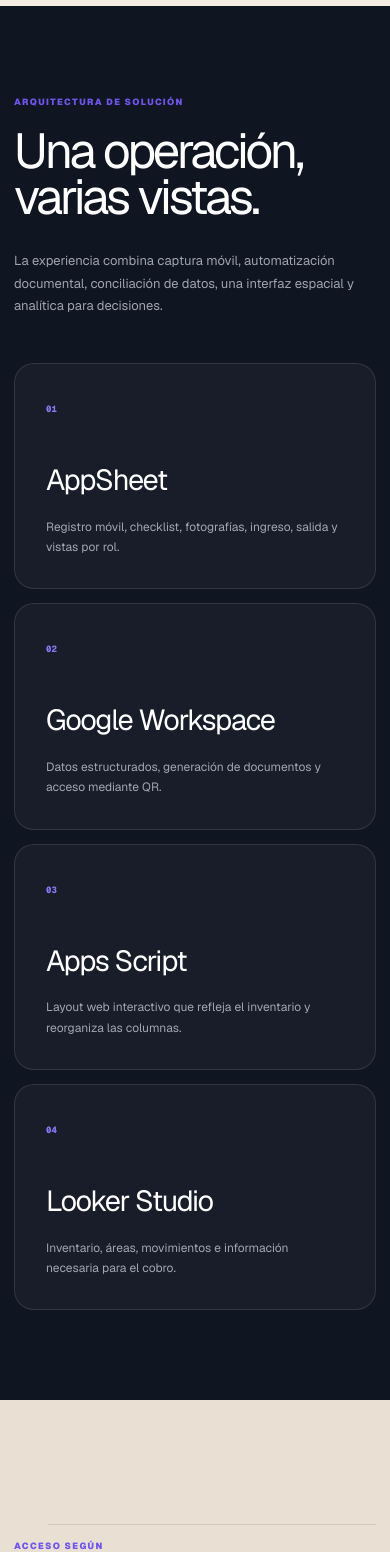
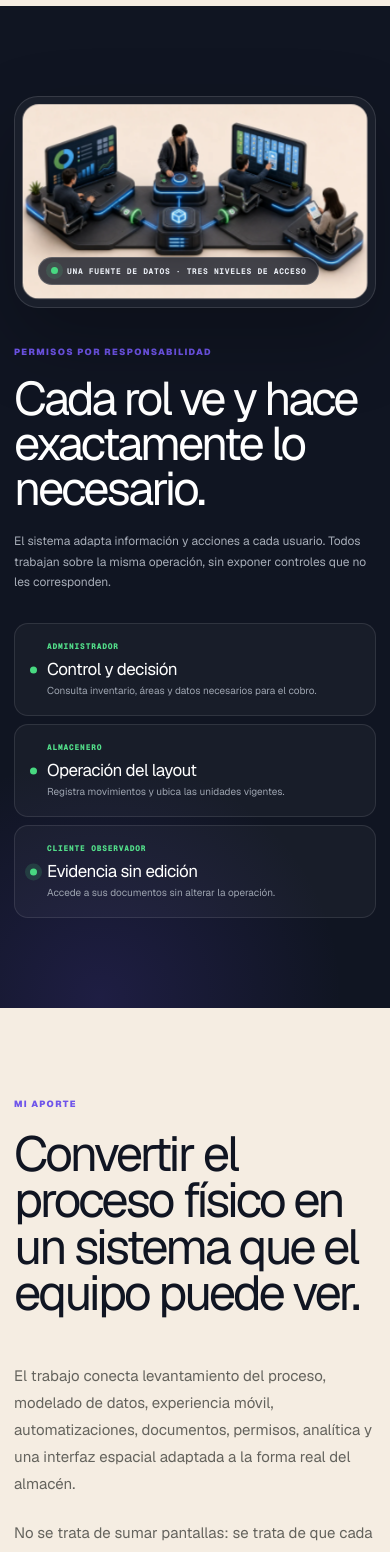
Before and after one commit to paolo-gonzalesmoya/paolo-gonzales-portafolio, a Next.js app: page /proyectos/inventario-almacenes in a window 390 px wide. Shown: the part 5380-6932 px from the top of the page. Built offline with nearby package versions, Linux system fonts and the light colour scheme.

Commit message:
Rediseñar control de roles del caso TIMCO

```diff
--- a/app/globals.css
+++ b/app/globals.css
@@ -951,27 +951,27 @@
 .timco-evidence li { position: relative; padding: 13px 0 13px 34px; border-top: 1px solid rgba(16,21,34,.1); color: #484944; font-size: 11px; }
 .timco-evidence li:before { content: ""; position: absolute; left: 4px; top: 17px; width: 9px; height: 9px; border-radius: 50%; background: #46c376; box-shadow: 0 0 0 5px rgba(70,195,118,.1); }
 
-.timco-architecture { padding: 140px 0; color: white; background: #101522; }
-.timco-architecture>.timco-shell { display: block; }
-.timco-architecture-intro { width: 100%; min-height: 235px; display: grid; grid-template-columns: minmax(0,1.05fr) minmax(320px,.55fr); gap: 100px; align-items: end; margin-bottom: 58px; }
-.timco-architecture-intro h2 { max-width: 760px; margin: 18px 0 0; font-size: clamp(52px,5.5vw,78px); line-height: .94; letter-spacing: -.063em; }
-.timco-architecture-intro>p { max-width: 460px; margin: 0 0 7px; color: #9ea4b0; font-size: 13px; line-height: 1.75; }
-.timco-stack { position: relative; width: 100%; display: grid; grid-template-columns: repeat(2, minmax(0,1fr)); gap: 14px; }
-.timco-stack article { min-height: 245px; padding: 31px; border: 1px solid rgba(255,255,255,.11); border-radius: 20px; background: rgba(255,255,255,.035); }
-.timco-stack span { color: #8b78f7; font: 760 9px/1 var(--font-geist-mono), monospace; }
-.timco-stack h3 { margin: 48px 0 14px; font-size: 29px; letter-spacing: -.045em; }
-.timco-stack p { max-width: 440px; margin: 0; color: #a1a7b2; font-size: 12px; line-height: 1.7; }
-.timco-access { padding: 140px 0; background: #e9dfd3; }
-.timco-access-intro { display: grid; grid-template-columns: minmax(0,.78fr) minmax(480px,1.22fr); gap: 80px; align-items: center; }
-.timco-access-intro h2 { max-width: 650px; margin: 20px 0 24px; font-size: clamp(52px,5.5vw,78px); line-height: .94; letter-spacing: -.063em; }
-.timco-access-intro>div>p:last-child { max-width: 540px; margin: 0; color: #61615c; font-size: 13px; line-height: 1.75; }
-.timco-access-intro figure { overflow: hidden; margin: 0; padding: 9px; border: 1px solid rgba(16,21,34,.11); border-radius: 25px; background: rgba(255,255,255,.5); box-shadow: 0 28px 70px rgba(50,39,30,.1); }
-.timco-access-intro img { width: 100%; display: block; border-radius: 17px; }
-.timco-roles { width: 100%; display: grid; grid-template-columns: repeat(3, minmax(0,1fr)); gap: 14px; margin-top: 55px; padding-top: 48px; border-top: 1px solid rgba(16,21,34,.11); }
-.timco-roles article { min-width: 0; min-height: 230px; padding: 30px; border: 1px solid rgba(16,21,34,.11); border-radius: 18px; background: rgba(255,255,255,.48); }
-.timco-roles span { color: #238449; font-size: 8px; font-weight: 780; letter-spacing: .11em; text-transform: uppercase; }
-.timco-roles h3 { max-width: 300px; margin: 24px 0 14px; font-size: 29px; line-height: 1.04; letter-spacing: -.045em; }
-.timco-roles p { max-width: 320px; margin: 0; color: #62635e; font-size: 11px; line-height: 1.7; }
+.timco-role-control { position: relative; overflow: hidden; padding: 105px 0; color: white; background: #101522; }
+.timco-role-control:before { content: ""; position: absolute; inset: auto auto -250px -160px; width: 520px; height: 520px; border-radius: 50%; background: radial-gradient(circle, rgba(101,73,229,.17), transparent 66%); pointer-events: none; }
+.timco-role-control-grid { position: relative; display: grid; grid-template-columns: minmax(460px,1.05fr) minmax(420px,.95fr); gap: clamp(50px,6vw,88px); align-items: center; }
+.timco-role-visual { position: relative; overflow: hidden; margin: 0; padding: 8px; border: 1px solid rgba(255,255,255,.12); border-radius: 24px; background: rgba(255,255,255,.045); box-shadow: 0 32px 80px rgba(0,0,0,.24); }
+.timco-role-visual:after { content: ""; position: absolute; inset: 8px; border-radius: 16px; box-shadow: inset 0 0 0 1px rgba(255,255,255,.07); pointer-events: none; }
+.timco-role-visual img { width: 100%; aspect-ratio: 16 / 9; display: block; object-fit: cover; border-radius: 16px; animation: timco-role-drift 8s ease-in-out infinite; }
+.timco-role-visual figcaption { position: absolute; left: 23px; bottom: 22px; display: flex; align-items: center; gap: 9px; padding: 9px 12px; border: 1px solid rgba(255,255,255,.18); border-radius: 999px; color: #e9edf4; background: rgba(16,21,34,.78); backdrop-filter: blur(12px); font: 700 8px/1 var(--font-geist-mono), monospace; letter-spacing: .08em; text-transform: uppercase; }
+.timco-role-visual figcaption span { width: 7px; height: 7px; border-radius: 50%; background: #48d981; box-shadow: 0 0 0 5px rgba(72,217,129,.13); }
+.timco-role-content h2 { max-width: 620px; margin: 18px 0 20px; font-size: clamp(44px,4.4vw,65px); line-height: .95; letter-spacing: -.06em; }
+.timco-role-summary { max-width: 580px; margin: 0; color: #a7adb8; font-size: 12px; line-height: 1.72; }
+.timco-role-list { display: grid; gap: 8px; margin-top: 30px; }
+.timco-role-list article { position: relative; min-width: 0; display: grid; grid-template-columns: 145px 1fr; gap: 20px; align-items: center; padding: 15px 18px 15px 32px; border: 1px solid rgba(255,255,255,.1); border-radius: 14px; background: rgba(255,255,255,.035); transition: transform .35s ease, border-color .35s ease, background .35s ease; }
+.timco-role-list article:before { content: ""; position: absolute; left: 15px; top: 50%; width: 7px; height: 7px; border-radius: 50%; background: #48d981; box-shadow: 0 0 0 0 rgba(72,217,129,.28); transform: translateY(-50%); animation: timco-role-signal 3.6s ease-out infinite; }
+.timco-role-list article:nth-child(2):before { animation-delay: 1.2s; }
+.timco-role-list article:nth-child(3):before { animation-delay: 2.4s; }
+.timco-role-list article:hover { border-color: rgba(72,217,129,.35); background: rgba(255,255,255,.06); transform: translateY(-3px); }
+.timco-role-list span { color: #52dd89; font: 760 8px/1.35 var(--font-geist-mono), monospace; letter-spacing: .09em; text-transform: uppercase; }
+.timco-role-list h3 { margin: 0 0 4px; font-size: 17px; line-height: 1.1; letter-spacing: -.03em; }
+.timco-role-list p { margin: 0; color: #9da4b0; font-size: 10px; line-height: 1.55; }
+@keyframes timco-role-drift { 0%,100% { transform: scale(1); } 50% { transform: scale(1.012) translateY(-3px); } }
+@keyframes timco-role-signal { 0% { box-shadow: 0 0 0 0 rgba(72,217,129,.35); } 58%,100% { box-shadow: 0 0 0 9px rgba(72,217,129,0); } }
 
 .timco-cta { position: relative; overflow: hidden; padding: 135px 0; color: white; background: #6549e5; }
 .timco-cta:after { content: ""; position: absolute; width: 560px; height: 560px; right: -140px; top: -240px; border: 90px solid rgba(255,255,255,.08); border-radius: 50%; }
@@ -989,10 +989,9 @@
   .timco-hero { padding-top: 112px; }
   .timco-hero-frame { grid-template-columns: 1fr 1fr; gap: 34px; }
   .timco-hero-content h1 { font-size: clamp(50px,7vw,68px); }
-  .timco-architecture-intro { grid-template-columns: 1fr; gap: 30px; }
-  .timco-access-intro { grid-template-columns: 1fr 1fr; gap: 38px; }
+  .timco-role-control-grid { grid-template-columns: 1fr 1fr; gap: 38px; }
   .timco-story-layout { grid-template-columns: .8fr 1.2fr; gap: 38px; }
-  .timco-stack { grid-template-columns: repeat(2, 1fr); }
+  .timco-role-list article { grid-template-columns: 112px 1fr; }
   .warehouse-summary { grid-template-columns: 1fr 1fr; }
   .warehouse-summary>article:first-child { grid-column: 1 / -1; }
 }
@@ -1028,15 +1027,13 @@
   .timco-story-copy article>img { width: calc(100% + 36px); display: block; margin: -18px -18px 26px; }
   .timco-story-copy h2 { margin: 18px 0 15px; font-size: 43px; }
   .timco-story-stage { display: none; }
-  .timco-demo-section, .timco-architecture, .timco-access { padding: 90px 0; }
+  .timco-demo-section, .timco-role-control { padding: 90px 0; }
   .timco-section-heading { margin-bottom: 38px; }
   .timco-section-heading h2 { font-size: 50px; }
   .timco-demo-heading h2 { font-size: 47px; }
   .timco-demo-heading>p { justify-self: start; }
-  .timco-architecture-intro { min-height: 0; margin-bottom: 38px; }
-  .timco-architecture-intro h2 { font-size: 49px; }
-  .timco-access-intro { grid-template-columns: 1fr; }
-  .timco-access-intro h2 { font-size: 49px; }
+  .timco-role-control-grid { grid-template-columns: 1fr; gap: 38px; }
+  .timco-role-content h2 { font-size: 47px; }
   .warehouse-app { border-radius: 18px; }
   .warehouse-toolbar { grid-template-columns: 1fr auto; }
   .warehouse-tabs { grid-column: 1 / -1; }
@@ -1047,11 +1044,7 @@
   .warehouse-summary>article { min-height: auto; }
   .timco-evidence { padding-block: 90px; }
   .timco-evidence h2 { font-size: 44px; }
-  .timco-stack, .timco-roles { grid-template-columns: 1fr; }
-  .timco-stack article { min-height: 220px; }
-  .timco-stack h3 { margin-top: 40px; }
-  .timco-roles { margin-top: 34px; padding-top: 34px; }
-  .timco-roles article { min-height: 0; }
+  .timco-role-list article { grid-template-columns: 1fr; gap: 8px; padding: 17px 18px 17px 32px; }
   .timco-cta { padding: 95px 0; }
   .timco-cta h2 { font-size: 52px; }
   .timco-footer { min-height: 150px; grid-template-columns: 1fr auto; }
@@ -1059,5 +1052,6 @@
 }
 
 @media (prefers-reduced-motion: reduce) {
-  .timco-story-copy article, .timco-story-stage img, .warehouse-unit { transition: none; }
+  .timco-story-copy article, .timco-story-stage img, .warehouse-unit, .timco-role-list article { transition: none; }
+  .timco-role-visual img, .timco-role-list article:before { animation: none; }
 }
--- a/app/proyectos/inventario-almacenes/WarehouseCase.tsx
+++ b/app/proyectos/inventario-almacenes/WarehouseCase.tsx
@@ -170,7 +170,7 @@
         <nav aria-label="Navegación del caso">
           <a href="#recorrido">Recorrido</a>
           <a href="#demo">Demo</a>
-          <a href="#arquitectura">Arquitectura</a>
+          <a href="#roles">Roles</a>
         </nav>
         <Link className="timco-header-link" href="/">Volver al portafolio <span>↗</span></Link>
       </header>
@@ -351,35 +351,37 @@
         </div>
       </section>
 
-      <section id="arquitectura" className="timco-architecture">
-        <div className="timco-shell">
-          <div className="timco-architecture-intro">
-            <div><p className="timco-overline">Arquitectura de solución</p><h2>Una operación, varias vistas.</h2></div>
-            <p>La experiencia combina captura móvil, automatización documental, conciliación de datos, una interfaz espacial y analítica para decisiones.</p>
-          </div>
-          <div className="timco-stack">
-            <article><span>01</span><h3>AppSheet</h3><p>Registro móvil, checklist, fotografías, ingreso, salida y vistas por rol.</p></article>
-            <article><span>02</span><h3>Google Workspace</h3><p>Datos estructurados, generación de documentos y acceso mediante QR.</p></article>
-            <article><span>03</span><h3>Apps Script</h3><p>Layout web interactivo que refleja el inventario y reorganiza las columnas.</p></article>
-            <article><span>04</span><h3>Looker Studio</h3><p>Inventario, áreas, movimientos e información necesaria para el cobro.</p></article>
-          </div>
-        </div>
-      </section>
+      <section id="roles" className="timco-role-control">
+        <div className="timco-shell timco-role-control-grid">
+          <figure className="timco-role-visual">
+            <img
+              src="/assets/projects/timco/roles-control.webp"
+              alt="Tres estaciones conectadas representan los accesos del administrador, almacenero y cliente observador"
+              loading="lazy"
+              decoding="async"
+            />
+            <figcaption><span />Una fuente de datos · tres niveles de acceso</figcaption>
+          </figure>
 
-      <section className="timco-access">
-        <div className="timco-shell">
-          <div className="timco-access-intro">
-            <div>
-              <p className="timco-overline">Acceso según responsabilidad</p>
-              <h2>Cada rol ve lo necesario.</h2>
-              <p>La misma fuente de datos ofrece control operativo, información para administrar y evidencia de consulta, sin exponer funciones que no corresponden a cada usuario.</p>
+          <div className="timco-role-content">
+            <p className="timco-overline">Permisos por responsabilidad</p>
+            <h2>Cada rol ve y hace exactamente lo necesario.</h2>
+            <p className="timco-role-summary">El sistema adapta información y acciones a cada usuario. Todos trabajan sobre la misma operación, sin exponer controles que no les corresponden.</p>
+
+            <div className="timco-role-list">
+              <article>
+                <span>Administrador</span>
+                <div><h3>Control y decisión</h3><p>Consulta inventario, áreas y datos necesarios para el cobro.</p></div>
+              </article>
+              <article>
+                <span>Almacenero</span>
+                <div><h3>Operación del layout</h3><p>Registra movimientos y ubica las unidades vigentes.</p></div>
+              </article>
+              <article>
+                <span>Cliente observador</span>
+                <div><h3>Evidencia sin edición</h3><p>Accede a sus documentos sin alterar la operación.</p></div>
+              </article>
             </div>
-            <figure><img src="/assets/projects/timco/scene-07.webp" alt="Administrador, almacenero y cliente consultando diferentes vistas del sistema" loading="lazy" /></figure>
-          </div>
-          <div className="timco-roles">
-            <article><span>Administrador</span><h3>Área, control y cobro.</h3><p>Observa inventario, variación de áreas y la información que sostiene la gestión.</p></article>
-            <article><span>Almacenero</span><h3>Ubicación y movimiento.</h3><p>Opera ingresos, salidas y el layout visual desde la realidad diaria del almacén.</p></article>
-            <article><span>Cliente observador</span><h3>Evidencia disponible.</h3><p>Consulta los documentos de sus unidades sin alterar la información operativa.</p></article>
           </div>
         </div>
       </section>
```
Also changed, not shown: planning/timco-almacen/roles-control.png (added), public/assets/projects/timco/roles-control.webp (added).
